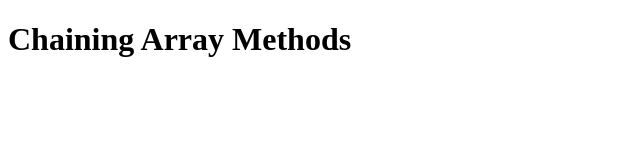
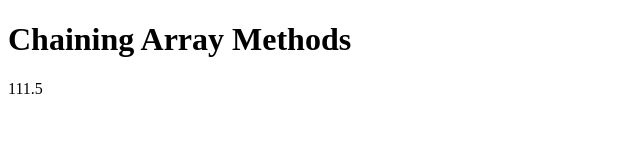
Before and after one commit to TimAConner/NSS-Single-Page-Applications-Chaining-Array-Methods, a plain HTML site: page index.html in a window 1280 px wide. Shown: the full height of the page, 0-640 px from the left. Drawn offline with Linux system fonts and the light colour scheme.

Commit message:
Add then output the sum of all the resulting numbers.

```diff
--- a/chaining.js
+++ b/chaining.js
@@ -1,10 +1,3 @@
 var integers = [13, 25, 6, 3, 11, 2, 18, 7, 21, 1, 29, 20, 12, 8];
 // document.getElementById("output").innerHTML =
-integers = integers.sort(function(a, b){return b-a}).slice(integers.findIndex(x => x < 19), integers.length).map(y => ((y*1.5)-1));
-
-console.log(integers);
-
-/*
-.slice(0,
-
-*/
+document.getElementById("output").innerHTML = integers.sort(function(a, b){return b-a}).slice(integers.findIndex(x => x < 19), integers.length).map(y => ((y*1.5)-1)).reduce((a, b) => a + b, 0);
--- a/index.html
+++ b/index.html
@@ -7,9 +7,11 @@
     <title>Chaining Array Methods</title>
 </head>
 <body>
-    <main id="output">
+    <main>
         <h1>Chaining Array Methods</h1>
+        <div id="output">
 
+        </div>
     </main>
     <script type="text/javascript" src="chaining.js"></script>
 </body>
```
